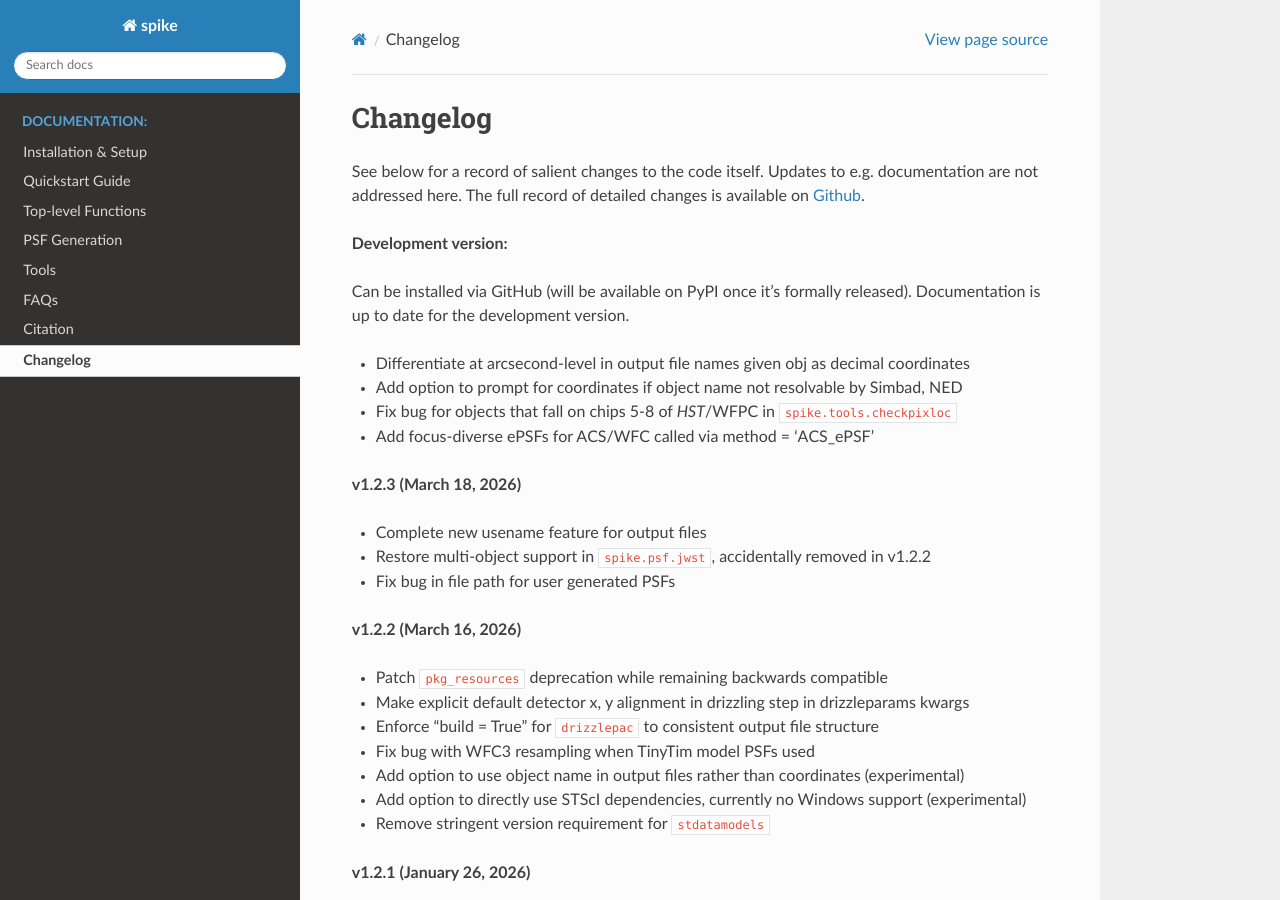
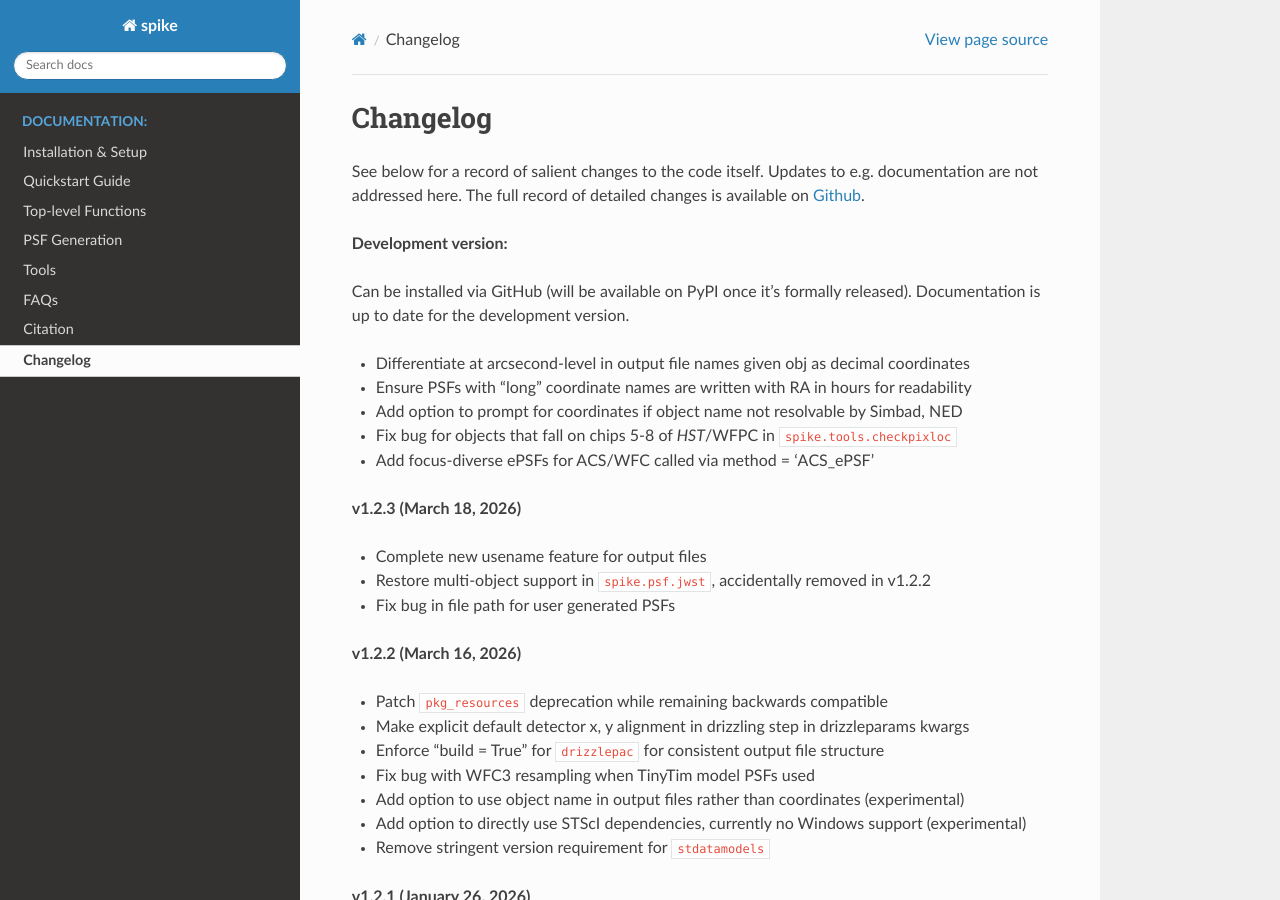
Before and after one commit to avapolzin/spike, a Sphinx documentation site: the page built from docs/changelog.rst, in a window 1280 px wide and 900 px high. Built offline with Sphinx 7.4.7 and the Read the Docs theme 3.1.0, drawn with Linux system fonts in a browser that asks for light colours; pages that are not in the unit, such as notebooks, are missing from menus.

Commit message:
update HST coordinate naming

```diff
--- a/docs/changelog.rst
+++ b/docs/changelog.rst
@@ -11,6 +11,7 @@ Can be installed via GitHub (will be available on PyPI once it's formally releas
 Documentation is up to date for the development version.
 
 * Differentiate at arcsecond-level in output file names given obj as decimal coordinates
+* Ensure PSFs with "long" coordinate names are written with RA in hours for readability
 * Add option to prompt for coordinates if object name not resolvable by Simbad, NED
 * Fix bug for objects that fall on chips 5-8 of *HST*/WFPC in ``spike.tools.checkpixloc``
 * Add focus-diverse ePSFs for ACS/WFC called via method = 'ACS_ePSF'
@@ -25,7 +26,7 @@ Documentation is up to date for the development version.
 
 * Patch ``pkg_resources`` deprecation while remaining backwards compatible
 * Make explicit default detector x, y alignment in drizzling step in drizzleparams kwargs
-* Enforce "build = True" for ``drizzlepac`` to consistent output file structure
+* Enforce "build = True" for ``drizzlepac`` for consistent output file structure
 * Fix bug with WFC3 resampling when TinyTim model PSFs used
 * Add option to use object name in output files rather than coordinates (experimental)
 * Add option to directly use STScI dependencies, currently no Windows support (experimental)
--- a/docs/faq.rst
+++ b/docs/faq.rst
@@ -79,11 +79,11 @@ This error pops up when your computer is out of storage. The imaging files that
 
 6. **Can I still use spike with Python 3.10?**
 
-In short, yes, though this is not recommended. In response to the deprecation of Python 3.10 support in ``drizzlepac >= 3.10``, beginning in v1.1.1, ``spike`` was updated to require Python >= 3.11 by default. If you would like to use Python 3.10, earlier versions of ``spike`` will work. You may also wish to handle things on an ad hoc basis (at your own risk) and install ``drizzlepac<=3.9.1`` via `GitHub <https://github.com/spacetelescope/drizzlepac/releases>`_ with a more recent version of ``spike``. In that case, dependencies from `spike/docs/requirements_version.txt <https://github.com/avapolzin/spike/blob/master/docs/requirements_version.txt>`_, which includes specified versions for all required packages in a working Python 3.10.16 environment (last tested with ``spike`` version 1.1.0), may be a useful guide. You may need to update your local ``spike`` setup.py in this case.
+In short, yes, though this is not recommended. In response to the deprecation of Python 3.10 support in ``drizzlepac >= 3.10``, beginning in v1.2.0, ``spike`` was updated to require Python >= 3.11 by default. If you would like to use Python 3.10, earlier versions of ``spike`` will work. You may also wish to handle things on an ad hoc basis (at your own risk) and install ``drizzlepac<=3.9.1`` via `GitHub <https://github.com/spacetelescope/drizzlepac/releases>`_ with a more recent version of ``spike``. In that case, dependencies from `spike/docs/requirements_version.txt <https://github.com/avapolzin/spike/blob/master/docs/requirements_version.txt>`_, which includes specified versions for all required packages in a working Python 3.10.16 environment (last tested with ``spike`` version 1.1.0), may be a useful guide. You may need to update your local ``spike`` setup.py in this case.
 
 7. **I'm seeing errors related to pkg_resources or importlib. How do I fix these?**
 
-In version 82.0.0, ``setuptools`` fully deprecated ``pkg_resources`` without offering an immediate one-to-one alternative or any backward compatibility. Instead, ``importlib`` is supposed to be a replacement to most common workflows, but the relevant modules are not available for Python < 3.13. Many libraries are now scrambling to update accordingly -- some by installing another tool, ``importlib_resources``; some by moving directly to `importlib`, though the primary functions are not available in all Python versions; and some by requesting that individual users downgrade their ``setuptools`` installations. ``spike`` does not require you to install additional dependencies to workaround a newer version of ``setuptools`` and remains compatible with ``pkg_resources``, so the easiest user-side solution is to downgrade to ``setuptools==81.0.0``. It also comes with an ``importlib`` solution, but for users who want to use the newest version of ``setuptools`` and are not yet using Python > 3.13, this will require updating Python versions.
+In version 82.0.0, ``setuptools`` fully deprecated ``pkg_resources`` without offering an immediate one-to-one alternative or any backward compatibility. Instead, ``importlib`` is supposed to be a replacement to most common workflows, but the relevant modules are not available for Python < 3.13. Many libraries are now scrambling to update accordingly -- some by installing another tool, ``importlib_resources``; some by moving directly to ``importlib``, though the primary functions are not available in all Python versions; and some by requesting that individual users downgrade their ``setuptools`` installations. ``spike`` does not require you to install additional dependencies to workaround a newer version of ``setuptools`` and remains compatible with ``pkg_resources``, so the easiest user-side solution is to downgrade to ``setuptools==81.0.0``. It also comes with an ``importlib`` solution, but for users who want to use the newest version of ``setuptools`` and are not yet using Python > 3.13, this will require updating Python versions.
 
 8. **I want to feed drizzlepac the keyword argument build = False via drizzleparams, but spike forces build = True. What should I do?**
 
```
Also changed, not shown: FAQ.md (+1 -1 lines), 1 other file.
